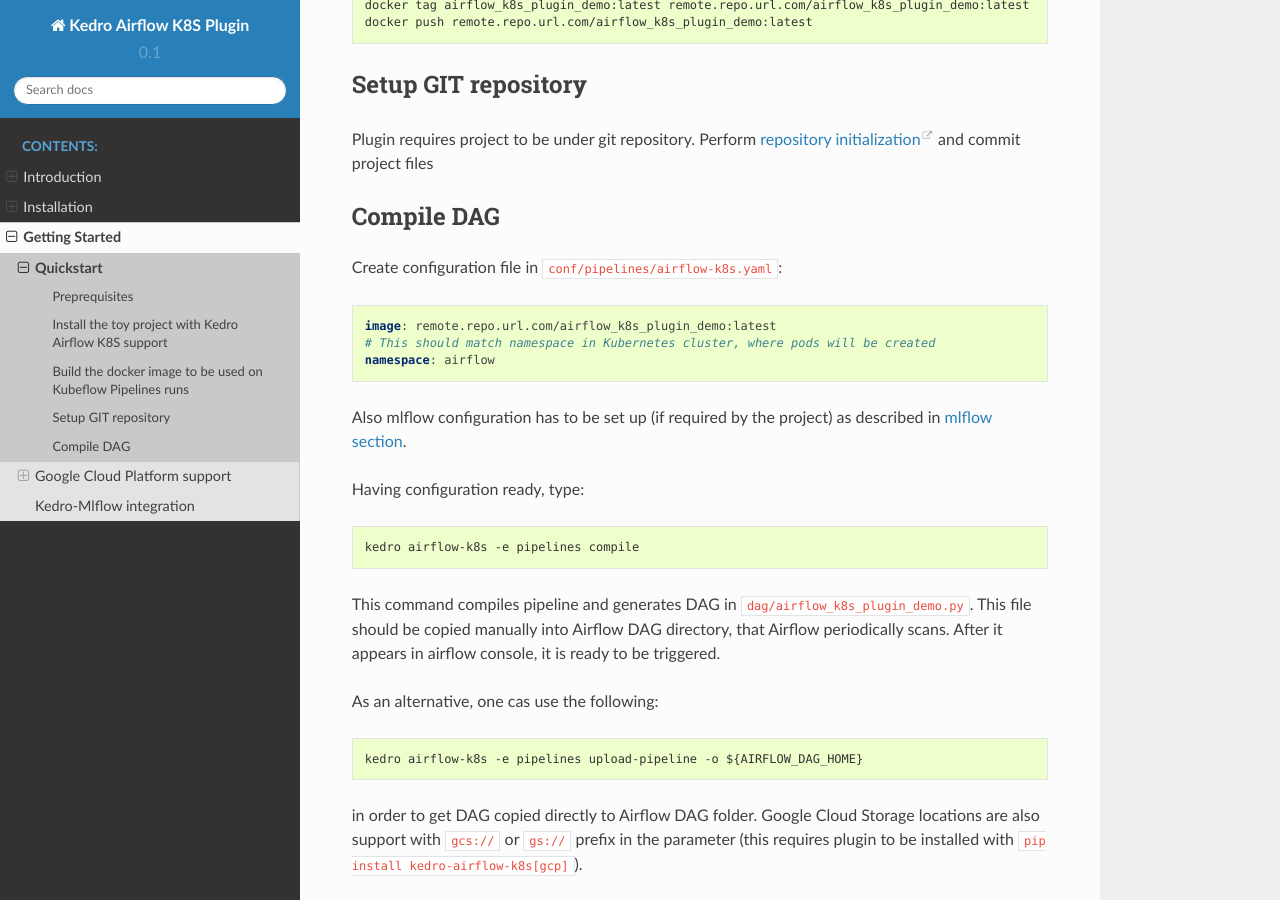
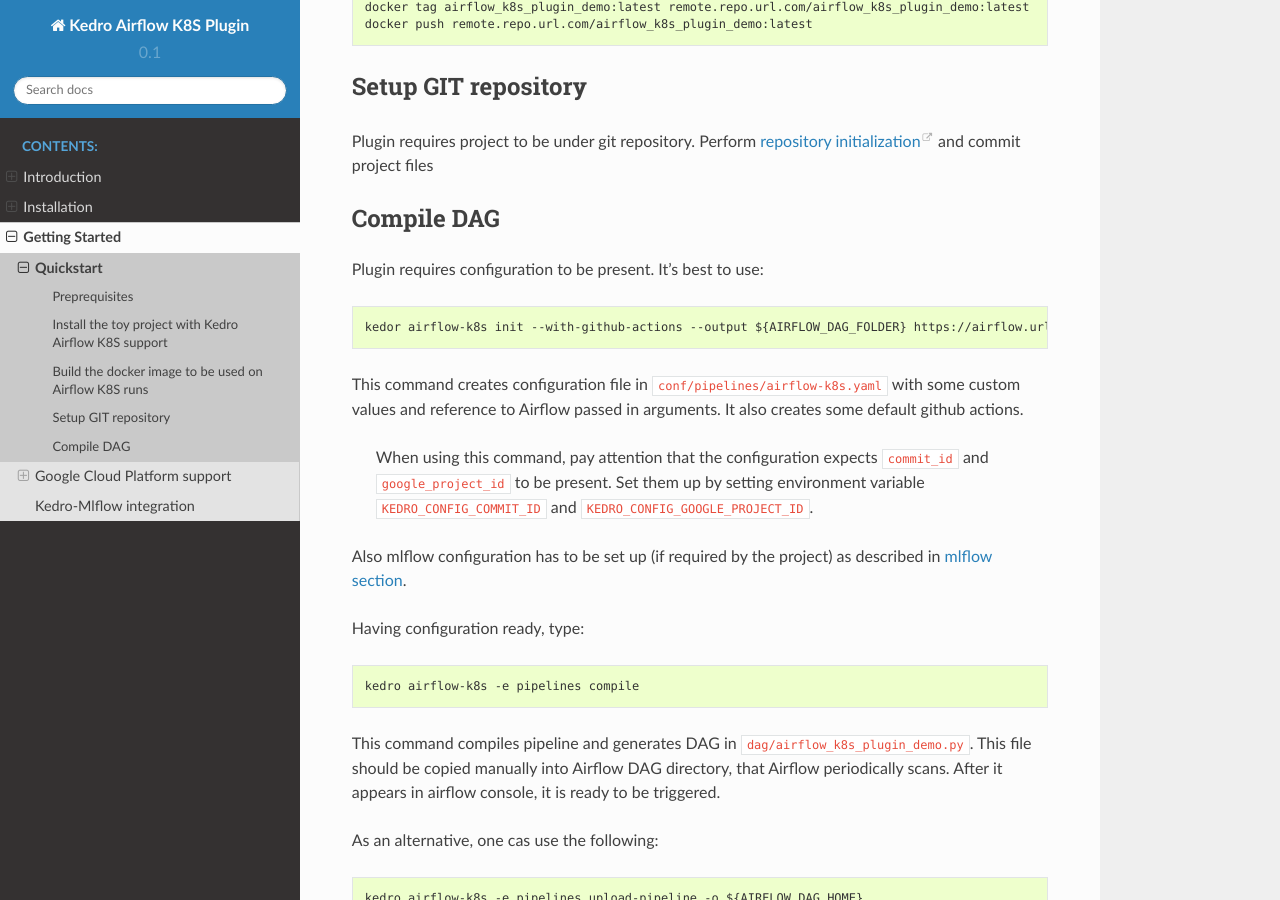
Before and after one commit to getindata/kedro-airflow-k8s, a Sphinx documentation site: the page built from docs/source/03_getting_started/01_quickstart.md, in a window 1280 px wide and 900 px high, scrolled down 2853 px. Built offline with Sphinx 7.4.7 and the Read the Docs theme 2.0.0, drawn with Linux system fonts in a browser that asks for light colours; some of the changed text lies outside the part shown.

Commit message:
Update documentation.

````diff
--- a/docs/source/03_getting_started/01_quickstart.md
+++ b/docs/source/03_getting_started/01_quickstart.md
@@ -77,13 +77,15 @@
 
 Commands:
   compile          Create an Airflow DAG for a project
-  list-pipelines    List pipelines generated by this plugin
+  init             Initializes configuration for the plugin
+  list-pipelines   List pipelines generated by this plugin
   run-once         Uploads pipeline to Airflow and runs once
   schedule         Uploads pipeline to Airflow with given schedule
+  ui               Open Apache Airflow UI in new browser tab
   upload-pipeline  Uploads pipeline to Airflow DAG location
 ```
 
-## Build the docker image to be used on Kubeflow Pipelines runs
+## Build the docker image to be used on Airflow K8S runs
 
 First, initialize the project with `kedro-docker` configuration by running:
 
@@ -145,13 +147,17 @@
 
 ## Compile DAG
 
-Create configuration file in `conf/pipelines/airflow-k8s.yaml`:
+Plugin requires configuration to be present. It's best to use:
 
-```yaml
-image: remote.repo.url.com/airflow_k8s_plugin_demo:latest
-# This should match namespace in Kubernetes cluster, where pods will be created
-namespace: airflow
+```console
+kedor airflow-k8s init --with-github-actions --output ${AIRFLOW_DAG_FOLDER} https://airflow.url
 ```
+
+This command creates configuration file in `conf/pipelines/airflow-k8s.yaml` with some custom values and reference to
+Airflow passed in arguments. It also creates some default github actions.
+
+> When using this command, pay attention that the configuration expects `commit_id` and `google_project_id` to be present.
+> Set them up by setting environment variable `KEDRO_CONFIG_COMMIT_ID` and `KEDRO_CONFIG_GOOGLE_PROJECT_ID`.
 
 Also mlflow configuration has to be set up (if required by the project) as described in
 [mlflow section](./03_mlflow.md).
````
Also changed, not shown: README.md (+7 -6 lines), docs/source/02_installation/01_installation.md (+8 -1 lines).
